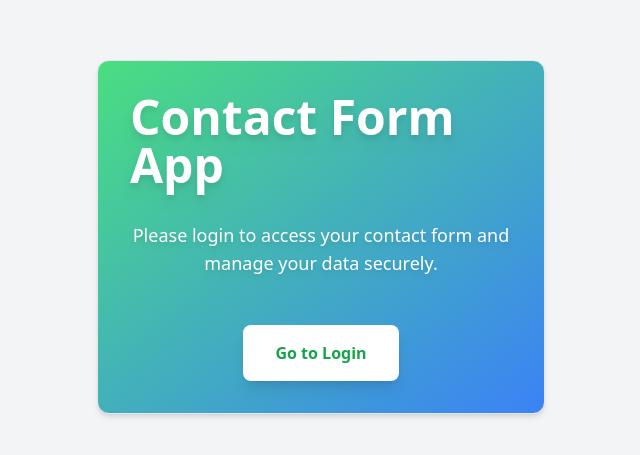
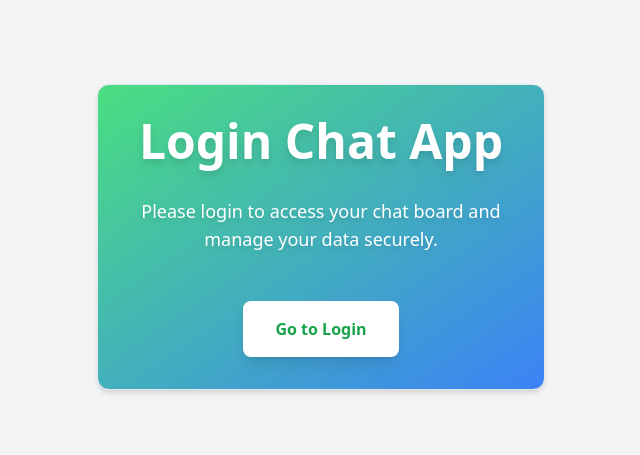
Before and after one commit to haribocab/contact-form-app, a React (Vite) app in the folder client/: page / in a window 1280 px wide. Shown: the part 163-618 px from the top of the page, without its empty margins (319-959 px from the left). Built offline with nearby package versions, Linux system fonts and the light colour scheme; no server answers.

Commit message:
change the app name

```diff
--- a/client/index.html
+++ b/client/index.html
@@ -4,7 +4,7 @@
     <meta charset="UTF-8" />
     <link rel="icon" type="image/svg+xml" href="/vite.svg" />
     <meta name="viewport" content="width=device-width, initial-scale=1.0" />
-    <title>Contact Form</title>
+    <title>Login Chat App</title>
   </head>
   <body>
     <div id="root"></div>
--- a/client/src/App.jsx
+++ b/client/src/App.jsx
@@ -1,7 +1,7 @@
 import React from 'react';
 import { BrowserRouter as Router, Routes, Route } from 'react-router-dom';
 import LoginPge from './pages/LoginPage';
-import ContactPage from './pages/ContactPage';
+import UserHomePage from './pages/UserHomePage';
 import ProtectedRoute from './routes/ProtectedRoute';
 import HomePage from './pages/HomePage';
 import ReactModal from 'react-modal';
@@ -15,10 +15,10 @@ export default function App() {
         <Route path="/" element={<HomePage />} />
         <Route path="/login" element={<LoginPge />} />
         <Route
-          path="/contact"
+          path="/home"
           element={
             <ProtectedRoute>
-              <ContactPage />
+              <UserHomePage />
             </ProtectedRoute>
           }
         />
--- a/client/src/pages/HomePage.jsx
+++ b/client/src/pages/HomePage.jsx
@@ -6,10 +6,10 @@ export default function HomePage() {
         <AppLayout>
             <div className="bg-gradient-to-br from-green-400 to-blue-500 flex flex-col items-center justify-center w-full max-w-md bg-white p-8 rounded-xl shadow-md border border-gray-200">
                 <h1 className="text-white text-5xl font-extrabold mb-8 drop-shadow-lg">
-                    Contact Form App
+                    Login Chat App
                 </h1>
                 <p className="text-white text-lg mb-12 max-w-lg text-center drop-shadow-md">
-                    Please login to access your contact form and manage your data securely.
+                    Please login to access your chat board and manage your data securely.
                 </p>
                 <Link
                     to="/login"
--- a/client/src/pages/LoginPage.jsx
+++ b/client/src/pages/LoginPage.jsx
@@ -40,7 +40,7 @@ export default function LoginPage() {
       if (res.ok && data.token) {
         dispatch(loginSuccess({ token: data.token, user: data.user }));
         localStorage.setItem('token', data.token);
-        navigate('/contact');
+        navigate('/home');
       } else {
         setErrorMessage(data.error || 'Login failed. Please check your credentials.');
       }
--- a/client/src/pages/ContactPage.jsx
+++ b/client/src/pages/UserHomePage.jsx
@@ -1,4 +1,3 @@
-// src/pages/ContactPage.jsx
 import { useState, useEffect, useCallback } from 'react';
 import { PaperAirplaneIcon, InboxIcon, TrashIcon } from '@heroicons/react/24/outline';
 import AppLayout from '../layouts/AppLayout';
@@ -10,7 +9,7 @@ import useAuthCheck from '../hooks/useAuthCheck';
 
 const apiUrl = import.meta.env.VITE_API_URL;
 
-export default function ContactPage() {
+export default function UserHomePage() {
   useAuthCheck();
 
   const dispatch = useDispatch();
@@ -126,7 +125,7 @@ export default function ContactPage() {
       <div className="w-full max-w-lg bg-white p-6 rounded-xl shadow-md border border-gray-200">
         {/* Header */}
         <div className="flex items-center justify-between mb-6">
-          <h1 className="text-xl font-semibold text-gray-800">Contact Entries</h1>
+          <h1 className="text-xl font-semibold text-gray-800">Entries</h1>
           <button onClick={handleLogout}>
             Logout
           </button>
```
